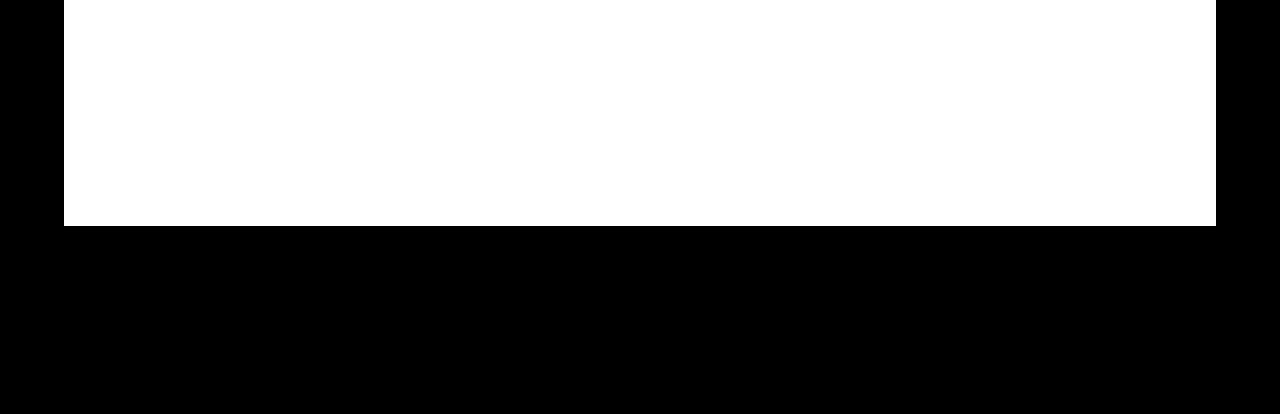
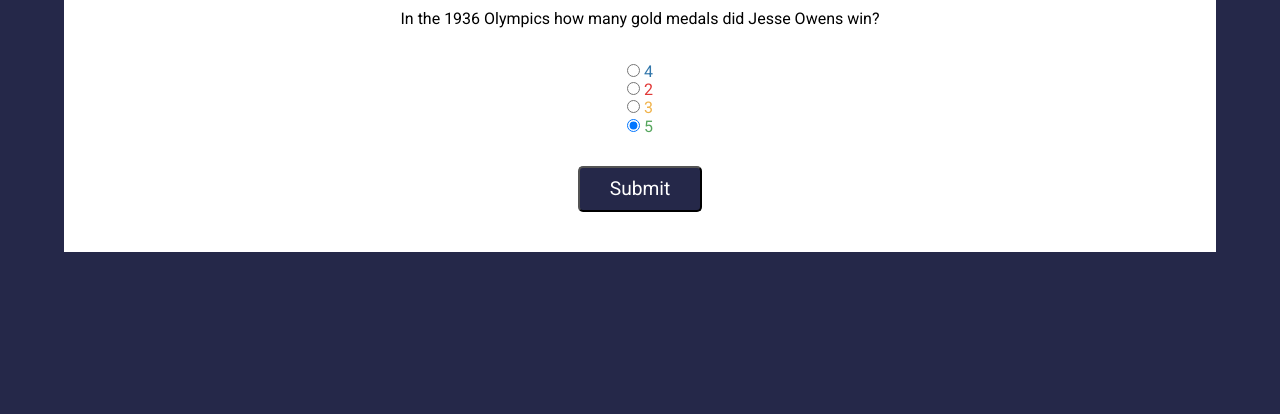
Before and after one commit to sidneyarepp/quiz-app, a plain HTML site: page index.html in a window 1280 px wide. Shown: the part 386-800 px from the top of the page. Drawn offline with nearby package versions, Linux system fonts and the light colour scheme.

Commit message:
Updating HTML and CSS

```diff
--- a/app.css
+++ b/app.css
@@ -1,16 +1,16 @@
 /* Your styles should be mobile-first and responsive */
 body {
-  background-color: #000000;
+  background-color: rgb(37,40,73);
   font-family: 'Roboto', sans-serif;
 }
 
 #container {
   display: grid;
   grid-template-columns: repeat(5, 1fr);
-  grid-template-rows: repeat(2, 1fr);
+  grid-template-rows: repeat(3, auto);
   justify-items: center;
   background-color: #ffffff;
-  min-height: 100$;
+  min-height: 100;
   width: 90%;
   margin: 10% auto;
   text-align: center;
@@ -21,6 +21,10 @@ header {
   grid-column: span 5;
   margin: 0;
   padding: 0;
+}
+
+form {
+  padding: 10px;
 }
 
 header > h1 {
@@ -38,6 +42,41 @@ main {
   grid-column: span 5;
 }
 
+ol {
+  display: inline;
+  list-style-type: none;
+}
+
+label {
+  color: #000000;
+}
+
+.option-a {
+  color: rgb(51,119,171);
+}
+
+.option-b {
+  color: rgb(225,57,56);
+}
+
+.option-c {
+  color: rgb(240,179,76);
+}
+
+.option-d {
+  color: rgb(86,166,94);
+}
+
+button[type="submit"] {
+  display: block;
+  background-color: rgb(37,40,73);
+  color: #ffffff;
+  font-size: 1.2rem;
+  margin: 30px auto;
+  padding: 10px 30px;
+  border-radius: 5px;
+}
+
 /**
   * If you are unclear on how to utilize a mobile-first, responsive technique to write your CSS, here is an example:
   *
--- a/index.html
+++ b/index.html
@@ -21,6 +21,39 @@
       <h1>Olympic Track & Field History Quiz</h1>
     </header>
     <main>
+      <form>
+        <p>In the 1936 Olympics how many gold medals did Jesse Owens win?</p>
+           <ol type="A">
+            <li>
+              <div>
+                <input type="radio", name="q1", value="A" checked>
+                <label class="option-a">4</label>
+              </div>
+            </li>
+
+            <li>
+            <div>
+              <input type="radio", name="q1", value="B" checked>
+              <label class="option-b">2</label>
+            </div>
+            </li>
+
+            <li>
+            <div>
+              <input type="radio", name="q1", value="C" checked>
+              <label class="option-c">3</label>
+            </div>
+            </li>
+
+            <li>
+            <div>
+              <input type="radio", name="q1", value="D" checked>
+              <label class="option-d">5</label>
+            </div>
+            </li>
+          </ol>
+          <button type="submit" id="submit-answer">Submit</button>
+      </form>
     </main>
   </div>
 
```
